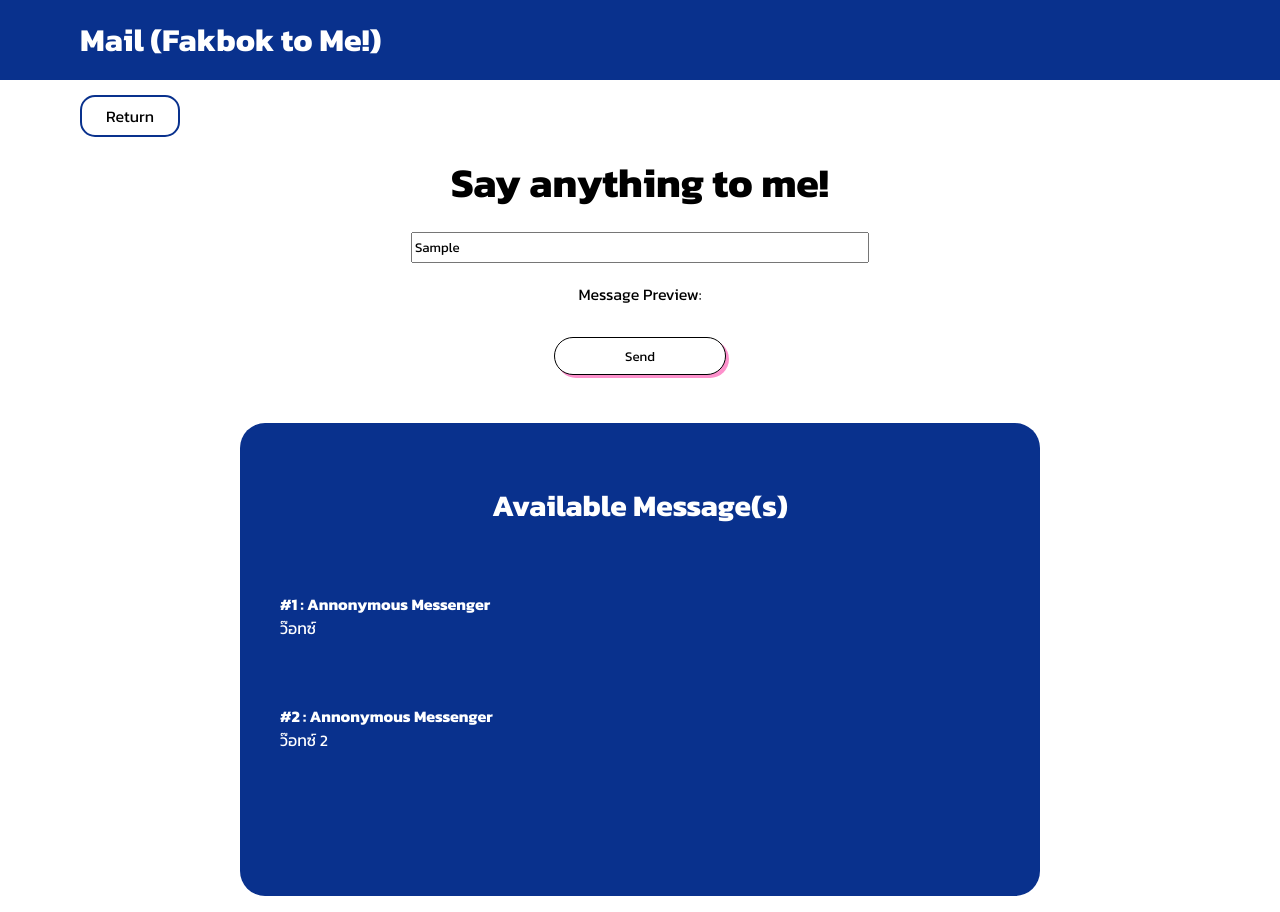
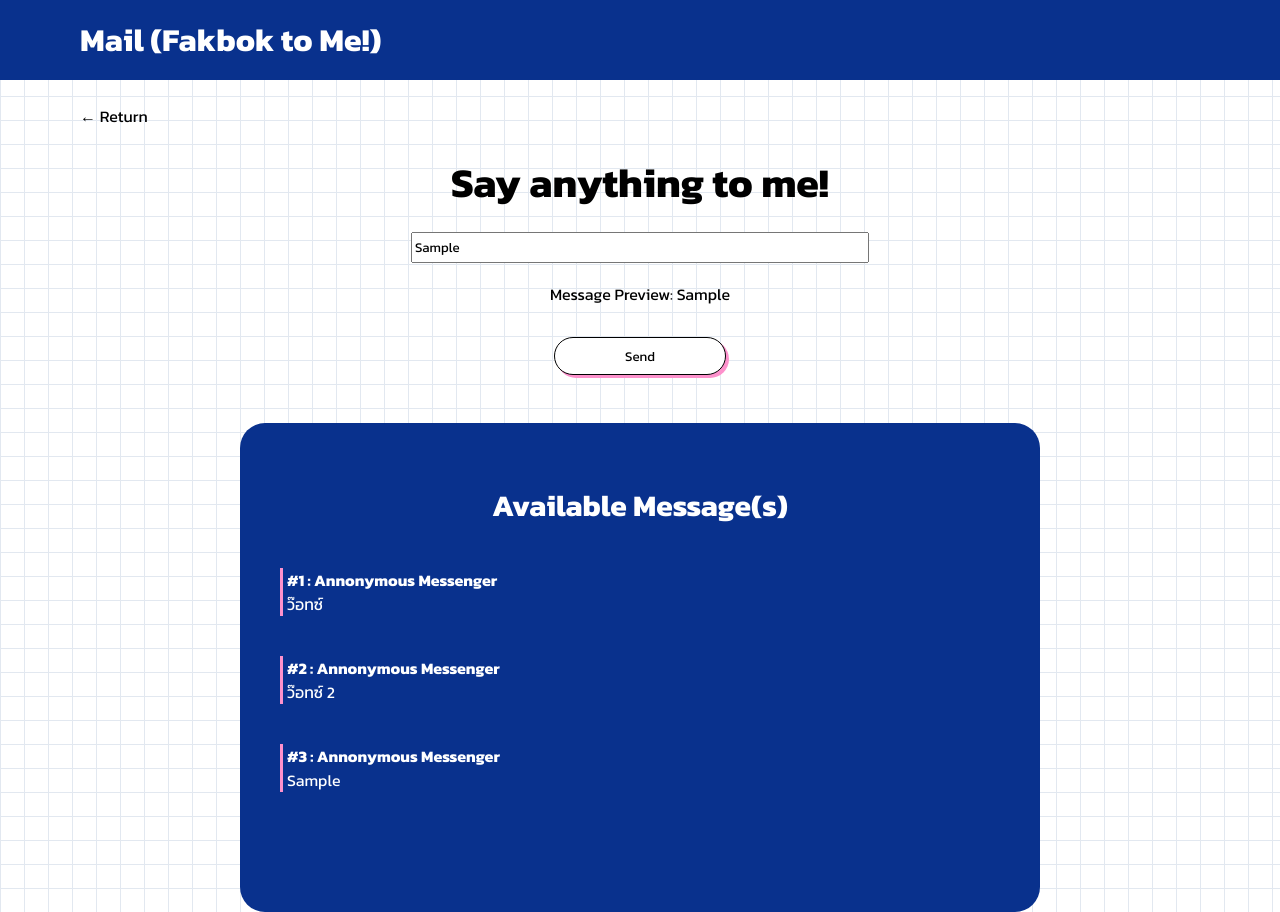
Before and after one commit to SnackJackies/NextGenPortfolio, a plain HTML site: page mail.html in a window 1280 px wide. Both pictures are taken after typing "Sample" into the empty fields and a click on the button "Send". Drawn offline with Linux system fonts and the light colour scheme.

Commit message:
backup 5

```diff
--- a/mail.html
+++ b/mail.html
@@ -11,22 +11,22 @@
         <h1>Mail (Fakbok to Me!)</h1>
     </div>
     <div class="return" style="margin: 1.5em 5em;">
-        <a href="index.html" style="color: black; text-decoration: none;">Return</a>
+        <a href="index.html" style="color: black; text-decoration: none;">← Return</a>
     </div>
-    <section class="mail-section">
+    <section class="mail-section fade-in">
         <h3>Say anything to me!</h3>
-        <input type="text"><br>
-        <p>Message Preview:</p>
-        <button>Send</button>
+        <input type="text" id="mail-input"><br>
+        <p id="mail-preview">Message Preview:</p>
+        <button id="mail-btn">Send</button>
     </section>
-    <section class="exist-section">
+    <section class="exist-section fade-in-slower">
         <h3>Available Message(s)</h3>
-        <ul>
-            <div>
+        <ul class="exist-ul">
+            <div class="exist-box">
                 <li>#1 : Annonymous Messenger</li>
                 <p>ว๊อทซ์</p>
             </div>
-            <div>
+            <div class="exist-box">
                 <li>#2 : Annonymous Messenger</li>
                 <p>ว๊อทซ์ 2</p>
             </div>
--- a/script.js
+++ b/script.js
@@ -3,13 +3,31 @@ const extend_button2 = document.querySelector(".extend-button2")
 
 const return_btns = document.querySelectorAll(".return")
 
+const exist_ul = document.querySelector(".exist-ul")
+const mail_btn = document.querySelector("#mail-btn")
+const mail_input = document.querySelector("#mail-input")
+const mail_preview = document.querySelector("#mail-preview")
+
+const gallery_2026 = document.querySelector("#gallery-2026")
+
 let extend_button_status1 = false
 let extend_button_status2 = false
 
+let img2026 = []
 
-extend_button1.addEventListener("click", () => {
+for (let i = 1; i < 10; i++) {
+    img2026.push(`<img src="resources/2026/${i}.png" alt="2026 img" height="256" class="gallery-img hoverable">`)
+}
+
+console.log(img2026);
+
+
+if (extend_button1) {
+    extend_button1.addEventListener("click", () => {
 
     extend_button_status1 = !extend_button_status1
+
+        gallery_2026.classList.toggle("gallery-2026-hide")
 
     if (!extend_button_status1) {
         extend_button1.textContent = ">"
@@ -17,8 +35,11 @@ extend_button1.addEventListener("click", () => {
         extend_button1.textContent = "∨"
     }
 })
+}
 
-extend_button2.addEventListener("click", () => {
+
+if (extend_button2) {
+    extend_button2.addEventListener("click", () => {
 
     extend_button_status2 = !extend_button_status2
 
@@ -28,3 +49,42 @@ extend_button2.addEventListener("click", () => {
         extend_button2.textContent = "∨"
     }
 })
+}
+
+let messenger_counter = 2
+
+if (mail_input) {
+    mail_input.addEventListener("input", () => {
+    mail_preview.textContent = "Message Preview: " + mail_input.value
+})
+}
+
+if (mail_btn) {
+    mail_btn.addEventListener("click", () => {
+    const messageDiv = document.createElement("div")
+
+    const authorli = document.createElement("li")
+    const messagep = document.createElement("p")
+
+    messenger_counter += 1
+
+    authorli.textContent = `#${messenger_counter} : Annonymous Messenger`
+    messagep.textContent = mail_input.value
+
+    messageDiv.append(authorli)
+    messageDiv.append(messagep)
+
+    if (mail_input.value.length > 0) {
+        messageDiv.classList.add("existBox")
+        exist_ul.append(messageDiv)
+    } else {
+        alert("Please write some message for me first! ")
+    }
+})
+}
+
+
+for (image of img2026) {
+    console.log(image);
+    gallery_2026.innerHTML += image;
+}
--- a/style.css
+++ b/style.css
@@ -12,6 +12,10 @@ html, body {
     font-family: Kanit;
     background-color: var(--secondary);
     scroll-behavior: smooth;
+    background-image:
+    linear-gradient(to right, #e2e8f0 1px, transparent 1px),
+    linear-gradient(to bottom, #e2e8f0 1px, transparent 1px);
+  background-size: 24px 24px;
 }
 
 @keyframes fadeIn {
@@ -21,6 +25,21 @@ html, body {
 .fade-in {
   opacity: 0;
   animation: fadeIn 1s forwards; /* duration and retain final state */
+}
+
+.fade-in-slower {
+  opacity: 0;
+  animation: fadeIn 2.5s forwards; /* duration and retain final state */
+}
+
+@keyframes slideDown {
+    from {transform: translateY(25px);}
+    to {transform: translateY(0);}
+}
+
+.slide-down {
+    transform: translate(25px);
+    animation: slideDown 0.5s forwards;
 }
 
 .hoverable {
@@ -59,6 +78,10 @@ a:hover {
     box-shadow: 5px 7.5px var(--special);
 }
 
+.upper-card img {
+    border-radius: 125px;
+}
+
 .heading p {
     color: var(--secondary);
 }
@@ -95,7 +118,7 @@ a:hover {
     border: 2px solid var(--special);
     border-radius: 25px;
     width: 17.5em;
-    height: 25em;
+    background-color: rgba(255, 255, 255, 0.5);
 }
 
 .status-card h3 {
@@ -173,15 +196,16 @@ a:hover {
     font-weight: bold;
     padding-left: 3.5em;
 }
+    /*
+    .return a {
+        border: 2px solid var(--base);
+        padding: 0.45em 1.5em;
+        border-radius: 15px;
+    } */
 
-.return a {
-    border: 2px solid var(--base);
-    padding: 0.45em 1.5em;
-    border-radius: 15px;
-}
-
-.gallery {
-
+.gallery-img {
+    border-radius: 25px;
+    margin: 1.25em;
 }
 
 .mail-section {
@@ -237,5 +261,18 @@ a:hover {
 }
 
 .exist-section div {
-    margin: 4em 0;
+    margin: 2.5em 0;
+    padding-left: 4px;
+    border-left: 3px solid var(--special);
 }
+
+.exist-box {
+    margin: 2.5em 0;
+    padding-left: 4px;
+    border-left: 3px solid var(--special);
+}
+
+.gallery-2026-hide {
+    display: none;
+    transition: 0.2s
+}
```
Also changed, not shown: gallery.html (+4 -4 lines), index.html (+4 -4 lines), resources/2026/5.png (added), resources/2026/8.png (added), resources/profile.png (added), 8 other files.
